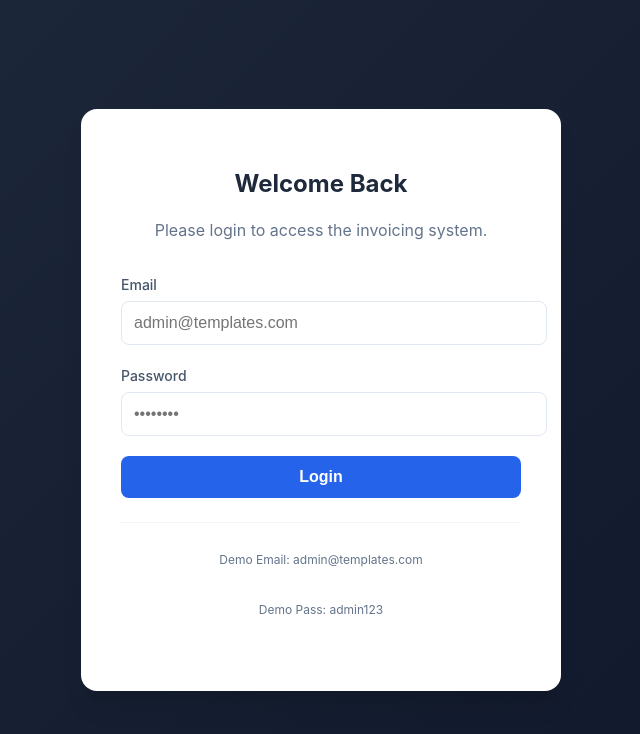
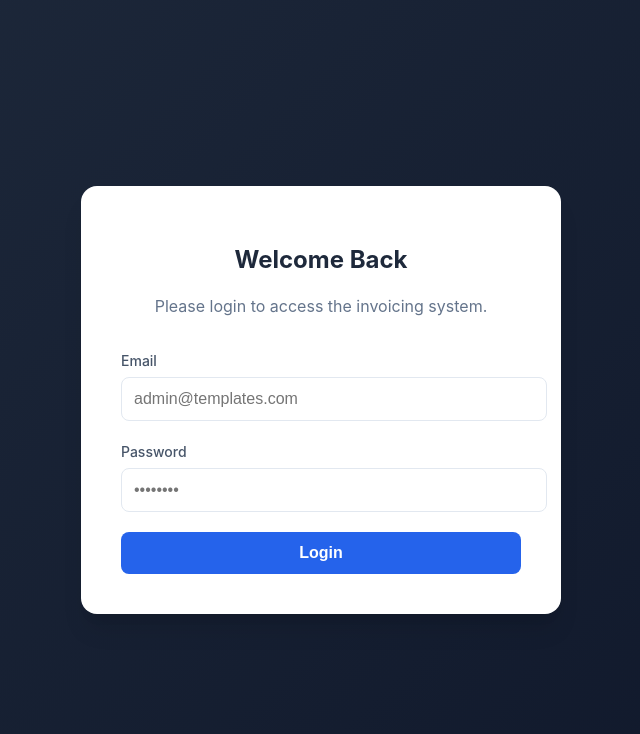
Before and after one commit to jaywalker9701/document-templates, a React (Vite) app: page / in a window 1280 px wide. Shown: the top 734 px of the page, without its empty margins (319-959 px from the left). Built offline with nearby package versions, Linux system fonts and the light colour scheme.

Commit message:
Fix: Removed demo credentials from login UI

```diff
--- a/src/Templates.jsx
+++ b/src/Templates.jsx
@@ -735,10 +735,6 @@ const Templates = () => {
             </div>
             <button type="submit" className="login-btn">Login</button>
           </form>
-          <div className="login-footer">
-            <p>Demo Email: admin@templates.com</p>
-            <p>Demo Pass: admin123</p>
-          </div>
         </div>
       </div>
     );
```
